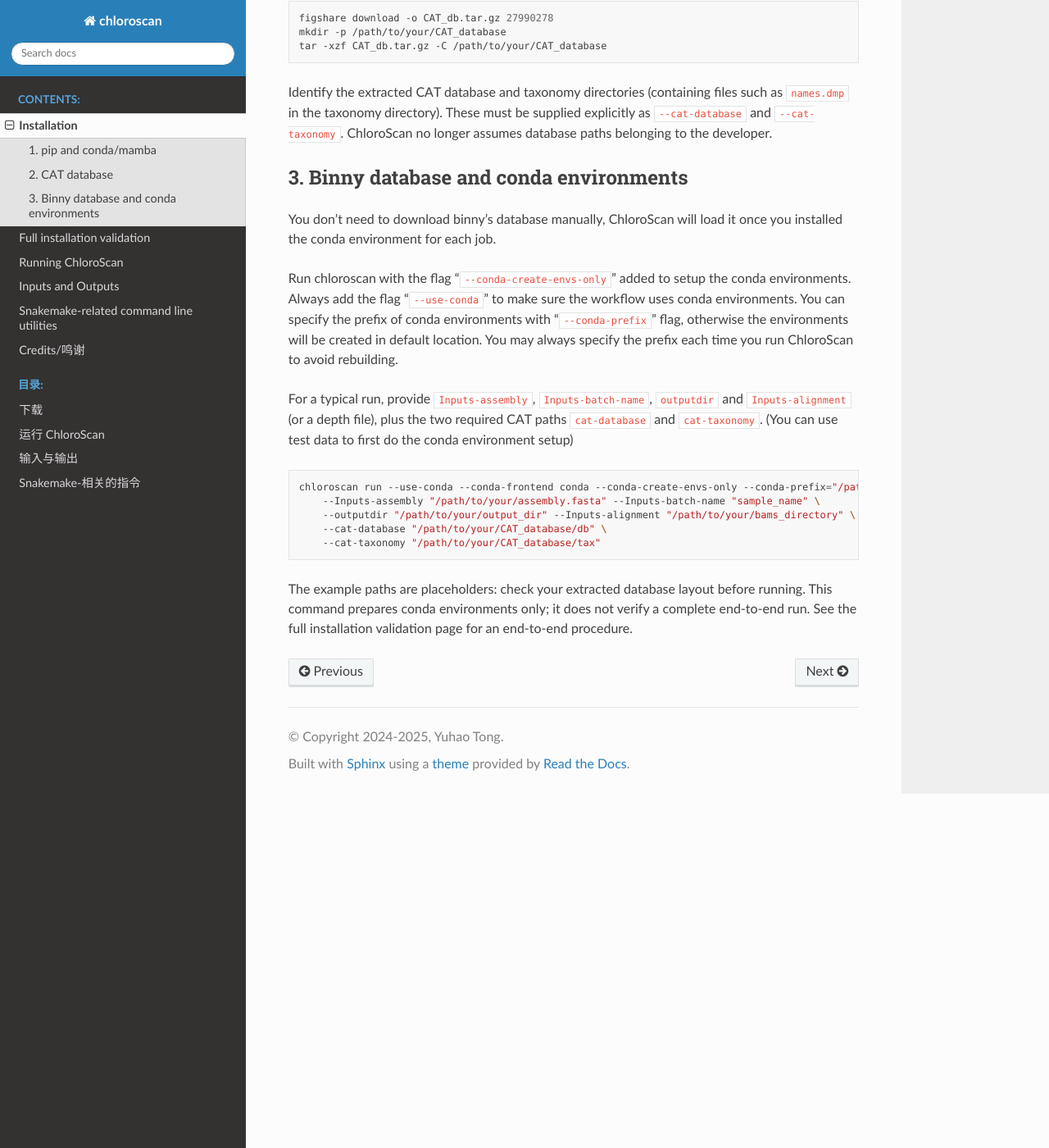
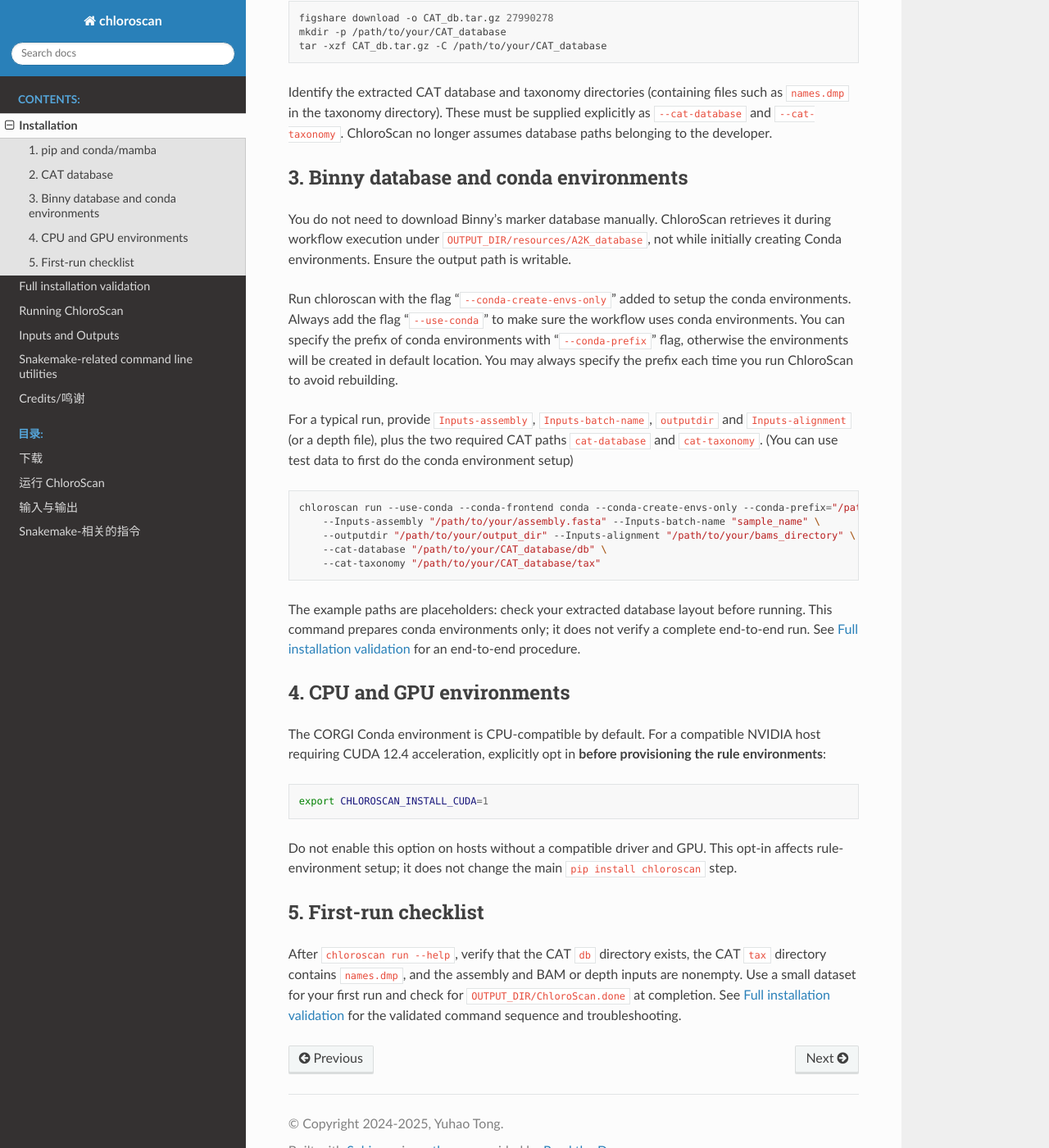
Before and after one commit to Andyargueasae/chloroscan, a Sphinx documentation site: the page built from docs/source/main/installation.rst, in a window 1280 px wide and 1400 px high, scrolled down 2153 px. Shown: the whole window at 82% size. Built offline with Sphinx 7.4.7 and the Read the Docs theme 3.1.0, drawn with Linux system fonts in a browser that asks for light colours; some of the changed text lies outside the part shown.

Commit message:
docs: reconcile CLI flags, defaults, and install guidance

```diff
--- a/docs/source/main/installation.rst
+++ b/docs/source/main/installation.rst
@@ -40,7 +40,7 @@
 ``NOTE``: For Snakemake 7.32, use the Conda frontend explicitly (``--conda-frontend=conda``). This avoids requiring a downgrade to Mamba 1.x or Conda 23.3.1.
 Now you can proceed to set up the virtual environment and install the chloroscan.
 
-Cargo and FragGeneScanRs should also be installed, for coding sequence extraction, so we prepared a bash script to do this: https://github.com/Andyargueasae/chloroscan/blob/main/install_fraggenescanrs.sh.
+Cargo and FragGeneScanRs may be needed for coding-sequence extraction. The repository includes a helper installer (follow its prompts and check its prerequisites): https://github.com/Andyargueasae/chloroscan/blob/main/install_fraggenescanrs.sh.
 
 .. code-block:: bash
 
@@ -93,7 +93,7 @@
 3. Binny database and conda environments
 -----------------------------------------
 
-You don't need to download binny's database manually, ChloroScan will load it once you installed the conda environment for each job.
+You do not need to download Binny's marker database manually. ChloroScan retrieves it during workflow execution under ``OUTPUT_DIR/resources/A2K_database``, not while initially creating Conda environments. Ensure the output path is writable.
 
 Run chloroscan with the flag "``--conda-create-envs-only``" added to setup the conda environments. Always add the flag "``--use-conda``" to make sure the workflow uses conda environments. You can specify the prefix of conda environments with "``--conda-prefix``" flag, otherwise the environments will be created in default location. You may always specify the prefix each time you run ChloroScan to avoid rebuilding.
 
@@ -107,4 +107,20 @@
         --cat-database "/path/to/your/CAT_database/db" \
         --cat-taxonomy "/path/to/your/CAT_database/tax"
 
-The example paths are placeholders: check your extracted database layout before running. This command prepares conda environments only; it does not verify a complete end-to-end run. See the full installation validation page for an end-to-end procedure.
+The example paths are placeholders: check your extracted database layout before running. This command prepares conda environments only; it does not verify a complete end-to-end run. See :doc:`full_validation` for an end-to-end procedure.
+
+4. CPU and GPU environments
+---------------------------
+
+The CORGI Conda environment is CPU-compatible by default. For a compatible NVIDIA host requiring CUDA 12.4 acceleration, explicitly opt in **before provisioning the rule environments**:
+
+.. code-block:: bash
+
+    export CHLOROSCAN_INSTALL_CUDA=1
+
+Do not enable this option on hosts without a compatible driver and GPU. This opt-in affects rule-environment setup; it does not change the main ``pip install chloroscan`` step.
+
+5. First-run checklist
+----------------------
+
+After ``chloroscan run --help``, verify that the CAT ``db`` directory exists, the CAT ``tax`` directory contains ``names.dmp``, and the assembly and BAM or depth inputs are nonempty. Use a small dataset for your first run and check for ``OUTPUT_DIR/ChloroScan.done`` at completion. See :doc:`full_validation` for the validated command sequence and troubleshooting.
```
